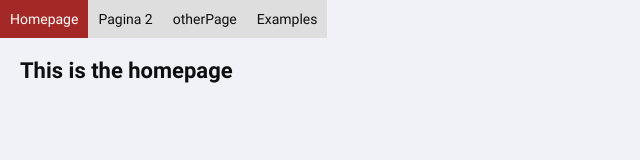
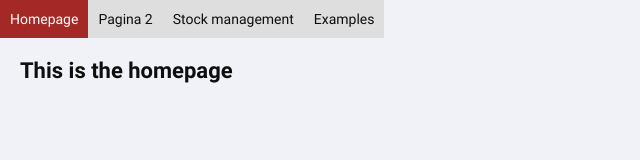
Before and after one commit to fierceFerdy/metal_bricks, a plain HTML site: page src/index.html in a window 1280 px wide. Shown: the whole page, without its empty margins (0-640 px from the left). Drawn offline with Linux system fonts and the light colour scheme.

Commit message:
Added stock management to the nav bar

```diff
--- a/src/index.html
+++ b/src/index.html
@@ -20,7 +20,7 @@
 					<a onclick="changePage('')" class="navItem">Pagina 2d</a>
 				</div>
 			</div>
-			<a onclick="changePage('otherPage')" class="navItem">otherPage</a>
+			<a onclick="changePage('stockManagementPage')" class="navItem">Stock management</a>
 			<a onclick="changePage('examplesPage')" class="navItem">Examples</a>
 		</nav>
 	</div>
```
